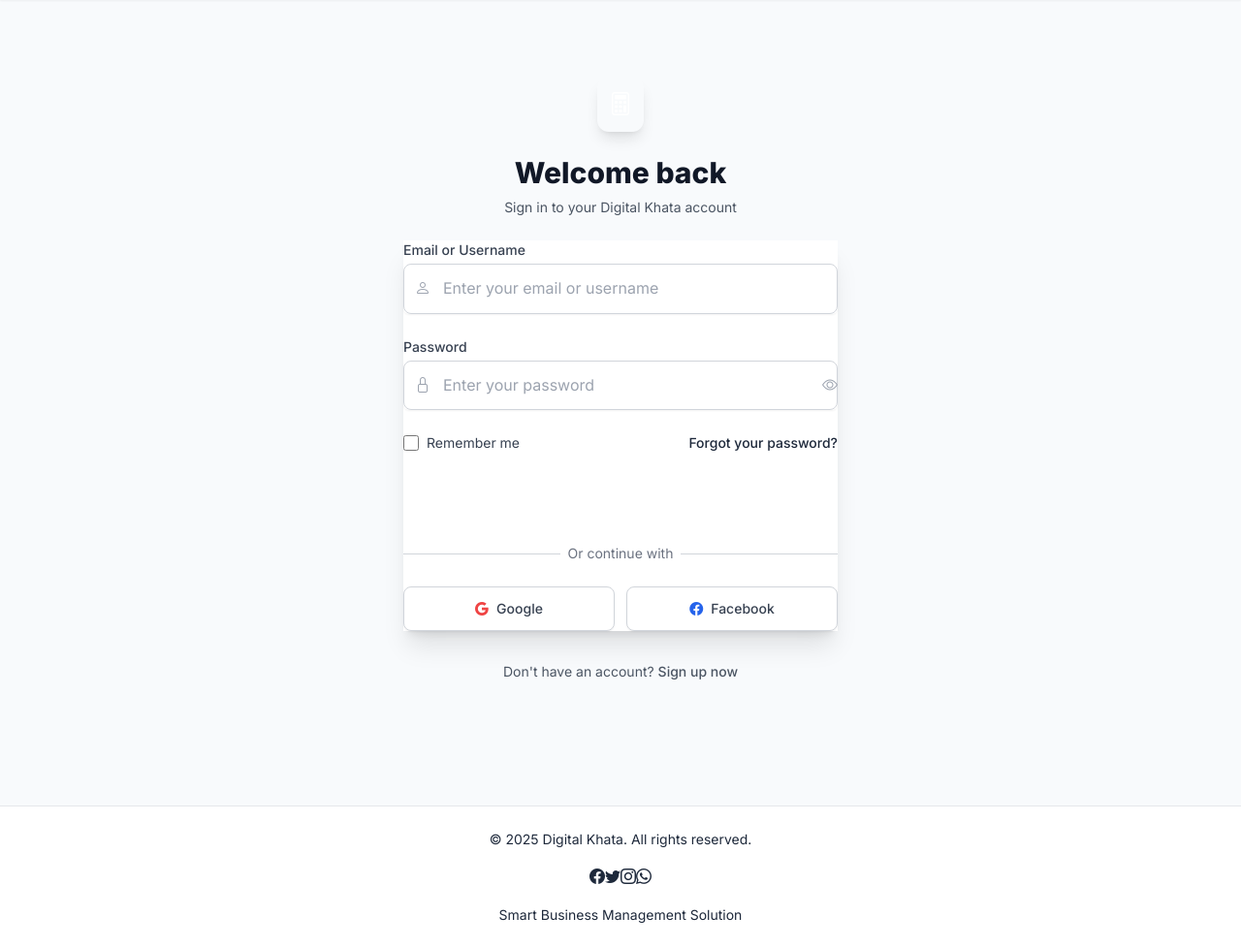
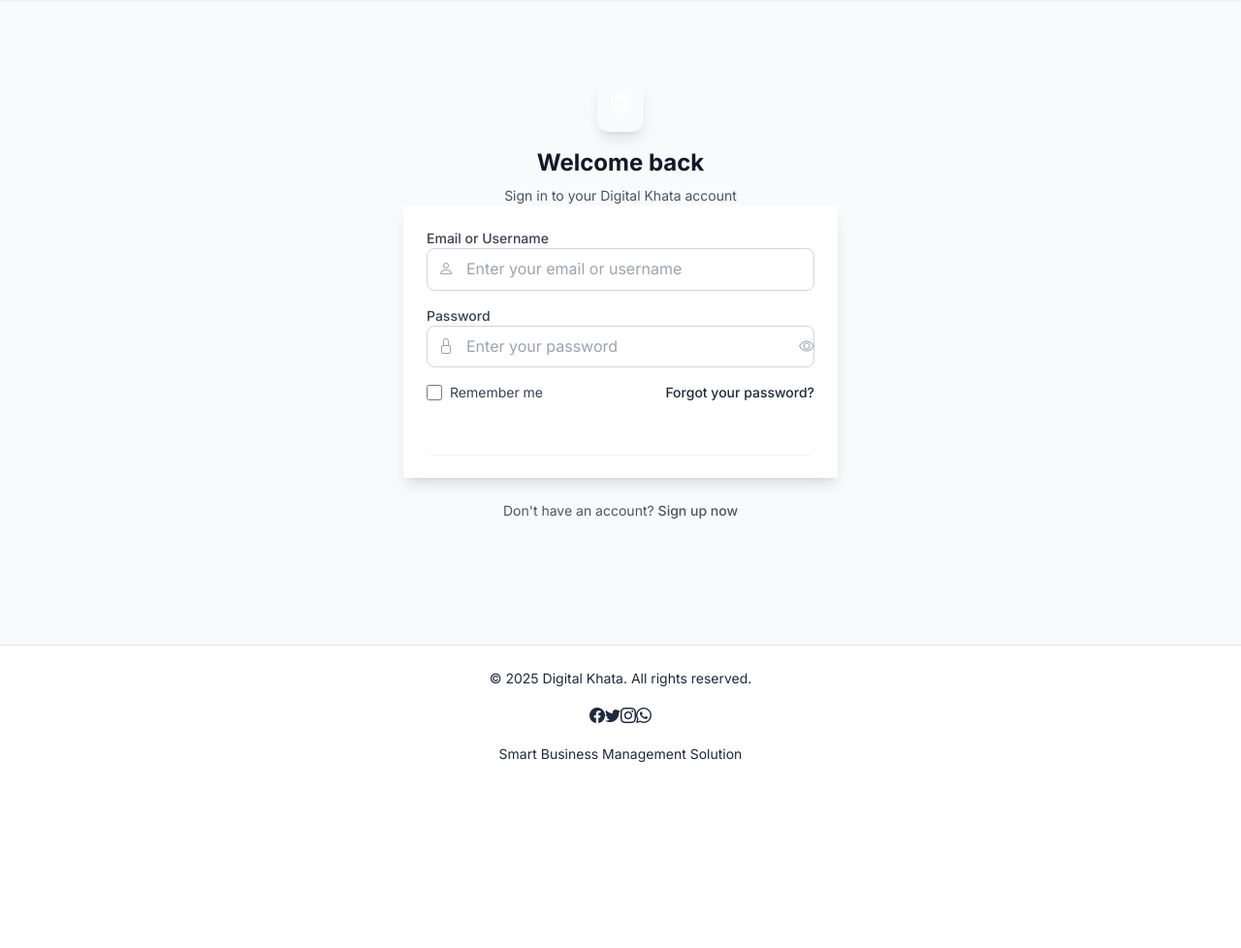
Before and after one commit to RajeshBasnet-dev/Digital-Khata, a Django app: page /accounts/login/ in a window 1280 px wide. Shown: the part 68-1046 px from the top of the page at 97% size. After the commit the page ends 854 px from the top, so only its background shows below. Run offline with Django 5.2, Linux system fonts and the light colour scheme.

Commit message:
feat: implement clean minimal login page design

```diff
--- a/frontend/templates/accounts/login.html
+++ b/frontend/templates/accounts/login.html
@@ -4,75 +4,52 @@
 
 {% block content %}
 <div class="min-h-screen bg-gradient-to-br from-indigo-50 to-white flex items-center justify-center p-4">
-  <div class="max-w-md w-full space-y-8">
-    <div class="text-center">
+  <div class="max-w-md w-full">
+    <div class="text-center mb-8">
       <div class="mx-auto flex items-center justify-center">
         <div class="bg-indigo-600 text-white p-3 rounded-xl shadow-lg">
           <i class="bi bi-calculator text-2xl"></i>
         </div>
       </div>
-      <h2 class="mt-6 text-3xl font-extrabold text-gray-900">Welcome back</h2>
+      <h2 class="mt-4 text-2xl font-bold text-gray-900">Welcome back</h2>
       <p class="mt-2 text-sm text-gray-600">Sign in to your Digital Khata account</p>
     </div>
 
-    <div class="bg-white rounded-2xl shadow-xl p-8 transition-all duration-300 hover:shadow-2xl">
-      <form class="space-y-6" method="post">
-        {% csrf_token %}
-
-        {% if form.non_field_errors %}
-          <div class="rounded-md bg-red-50 p-4">
-            <div class="flex">
-              <div class="flex-shrink-0">
-                <i class="bi bi-exclamation-circle-fill text-red-400"></i>
-              </div>
-              <div class="ml-3">
-                <h3 class="text-sm font-medium text-red-800">Error</h3>
-                <div class="mt-2 text-sm text-red-700">
-                  {% for error in form.non_field_errors %}
-                    <p>{{ error }}</p>
-                  {% endfor %}
-                </div>
-              </div>
-            </div>
-          </div>
-        {% endif %}
-
+    <div class="bg-white rounded-2xl shadow-lg p-6">
+      <form class="space-y-4" id="loginForm">
         <div>
-          <label for="{{ form.username.id_for_label }}" class="block text-sm font-medium text-gray-700 mb-1">
+          <label for="username" class="block text-sm font-medium text-gray-700 mb-1">
             Email or Username
           </label>
-          <div class="mt-1 relative rounded-md shadow-sm">
+          <div class="relative">
             <div class="absolute inset-y-0 left-0 pl-3 flex items-center pointer-events-none">
               <i class="bi bi-person text-gray-400"></i>
             </div>
             <input
-              id="{{ form.username.id_for_label }}"
-              name="{{ form.username.name }}"
+              id="username"
+              name="username"
               type="text"
               required
-              class="focus:ring-indigo-500 focus:border-indigo-500 block w-full pl-10 pr-3 py-3 border border-gray-300 rounded-lg transition duration-200 {% if form.username.errors %}border-red-300{% endif %}"
-              placeholder="Enter your email or username"
-              value="{% if form.username.value %}{{ form.username.value }}{% endif %}">
+              class="focus:ring-indigo-500 focus:border-indigo-500 block w-full pl-10 pr-3 py-2 border border-gray-300 rounded-lg"
+              placeholder="Enter your email or username">
           </div>
-          {% if form.username.errors %}
-            <p class="mt-2 text-sm text-red-600">{{ form.username.errors }}</p>
-          {% endif %}
+          <p id="username-error" class="mt-1 text-sm text-red-600 hidden"></p>
         </div>
 
         <div>
-          <label for="{{ form.password.id_for_label }}" class="block text-sm font-medium text-gray-700 mb-1">
+          <label for="password" class="block text-sm font-medium text-gray-700 mb-1">
             Password
           </label>
-          <div class="mt-1 relative rounded-md shadow-sm">
+          <div class="relative">
             <div class="absolute inset-y-0 left-0 pl-3 flex items-center pointer-events-none">
               <i class="bi bi-lock text-gray-400"></i>
             </div>
             <input
-              id="{{ form.password.id_for_label }}"
-              name="{{ form.password.name }}"
+              id="password"
+              name="password"
               type="password"
               required
-              class="focus:ring-indigo-500 focus:border-indigo-500 block w-full pl-10 pr-10 py-3 border border-gray-300 rounded-lg transition duration-200 {% if form.password.errors %}border-red-300{% endif %}"
+              class="focus:ring-indigo-500 focus:border-indigo-500 block w-full pl-10 pr-10 py-2 border border-gray-300 rounded-lg"
               placeholder="Enter your password">
             <div class="absolute inset-y-0 right-0 pr-3 flex items-center">
               <button type="button" class="text-gray-400 hover:text-gray-600 focus:outline-none" id="togglePassword">
@@ -80,9 +57,7 @@
               </button>
             </div>
           </div>
-          {% if form.password.errors %}
-            <p class="mt-2 text-sm text-red-600">{{ form.password.errors }}</p>
-          {% endif %}
+          <p id="password-error" class="mt-1 text-sm text-red-600 hidden"></p>
         </div>
 
         <div class="flex items-center justify-between">
@@ -105,42 +80,14 @@
         </div>
 
         <div>
-          <button type="submit" class="group relative w-full flex justify-center py-3 px-4 border border-transparent text-sm font-medium rounded-lg text-white bg-indigo-600 hover:bg-indigo-700 focus:outline-none focus:ring-2 focus:ring-offset-2 focus:ring-indigo-500 transition duration-300 transform hover:-translate-y-0.5">
+          <button type="submit" class="w-full flex justify-center py-2 px-4 border border-transparent rounded-lg shadow-sm text-sm font-medium text-white bg-indigo-600 hover:bg-indigo-700 focus:outline-none focus:ring-2 focus:ring-offset-2 focus:ring-indigo-500 transition duration-200">
             Sign in
           </button>
         </div>
       </form>
-
-      <div class="mt-6">
-        <div class="relative">
-          <div class="absolute inset-0 flex items-center">
-            <div class="w-full border-t border-gray-300"></div>
-          </div>
-          <div class="relative flex justify-center text-sm">
-            <span class="px-2 bg-white text-gray-500">
-              Or continue with
-            </span>
-          </div>
-        </div>
-
-        <div class="mt-6 grid grid-cols-2 gap-3">
-          <div>
-            <a href="#" class="w-full inline-flex justify-center py-3 px-4 border border-gray-300 rounded-lg shadow-sm bg-white text-sm font-medium text-gray-700 hover:bg-gray-50 transition duration-200">
-              <i class="bi bi-google text-red-500 mr-2"></i>
-              <span>Google</span>
-            </a>
-          </div>
-          <div>
-            <a href="#" class="w-full inline-flex justify-center py-3 px-4 border border-gray-300 rounded-lg shadow-sm bg-white text-sm font-medium text-gray-700 hover:bg-gray-50 transition duration-200">
-              <i class="bi bi-facebook text-blue-600 mr-2"></i>
-              <span>Facebook</span>
-            </a>
-          </div>
-        </div>
-      </div>
     </div>
 
-    <p class="mt-8 text-center text-sm text-gray-600">
+    <p class="mt-6 text-center text-sm text-gray-600">
       Don't have an account?
       <a href="{% url 'accounts:signup' %}" class="font-medium text-indigo-600 hover:text-indigo-500">
         Sign up now
@@ -152,7 +99,7 @@
 <script>
   // Toggle password visibility
   document.getElementById('togglePassword')?.addEventListener('click', function() {
-    const passwordInput = document.getElementById('{{ form.password.id_for_label }}');
+    const passwordInput = document.getElementById('password');
     const eyeIcon = document.getElementById('eyeIcon');
 
     if (passwordInput.type === 'password') {
@@ -165,5 +112,38 @@
       eyeIcon.classList.add('bi-eye');
     }
   });
+
+  // Form validation
+  document.getElementById('loginForm')?.addEventListener('submit', function(e) {
+    e.preventDefault();
+    let isValid = true;
+
+    // Reset errors
+    document.getElementById('username-error').classList.add('hidden');
+    document.getElementById('password-error').classList.add('hidden');
+
+    // Validate username
+    const username = document.getElementById('username').value.trim();
+    if (!username) {
+      document.getElementById('username-error').textContent = 'Username or email is required';
+      document.getElementById('username-error').classList.remove('hidden');
+      isValid = false;
+    }
+
+    // Validate password
+    const password = document.getElementById('password').value;
+    if (!password) {
+      document.getElementById('password-error').textContent = 'Password is required';
+      document.getElementById('password-error').classList.remove('hidden');
+      isValid = false;
+    }
+
+    // If valid, simulate login
+    if (isValid) {
+      // In a real app, this would submit to the server
+      alert('Login successful! (This is a simulation)');
+      // window.location.href = '/dashboard/';
+    }
+  });
 </script>
 {% endblock %}
```
